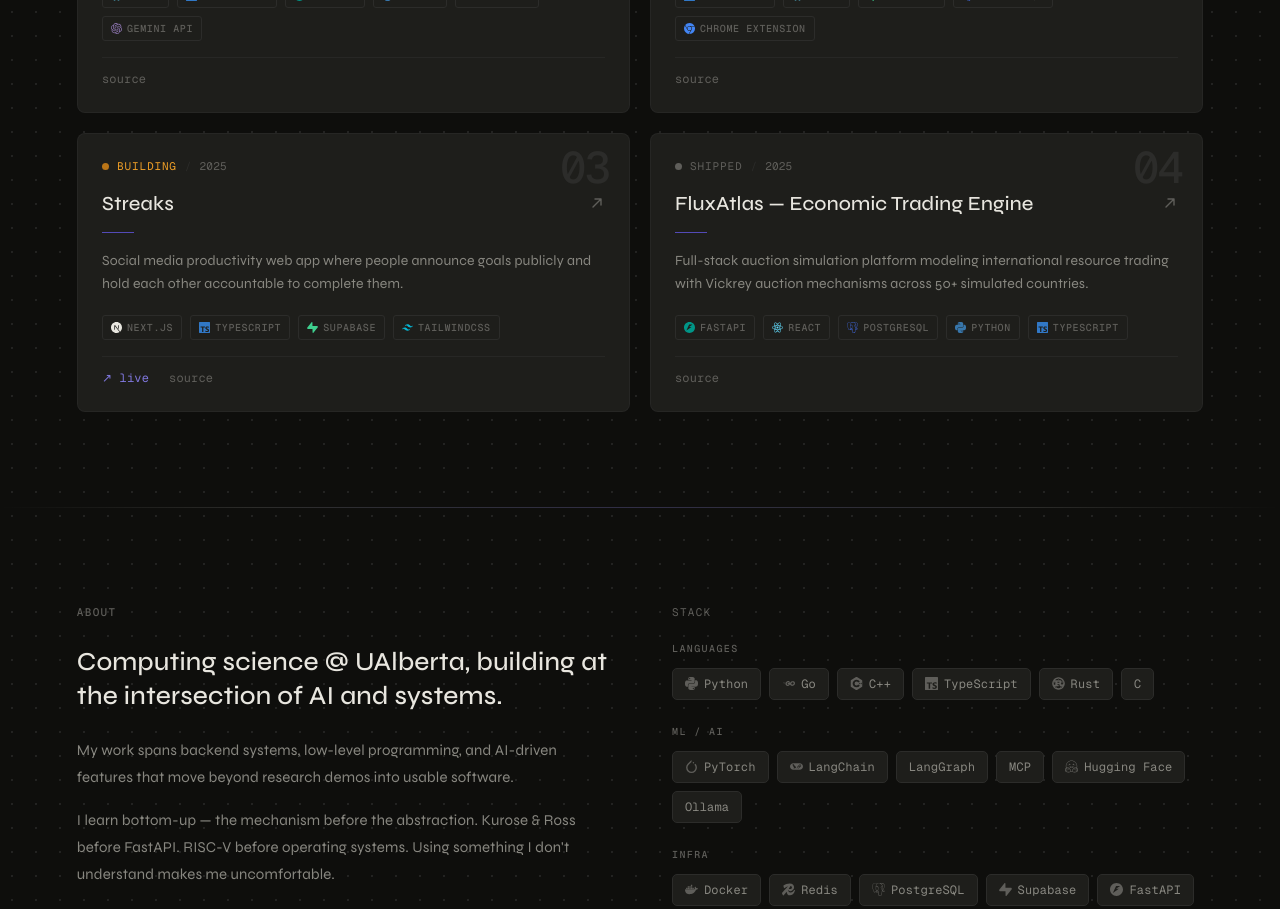
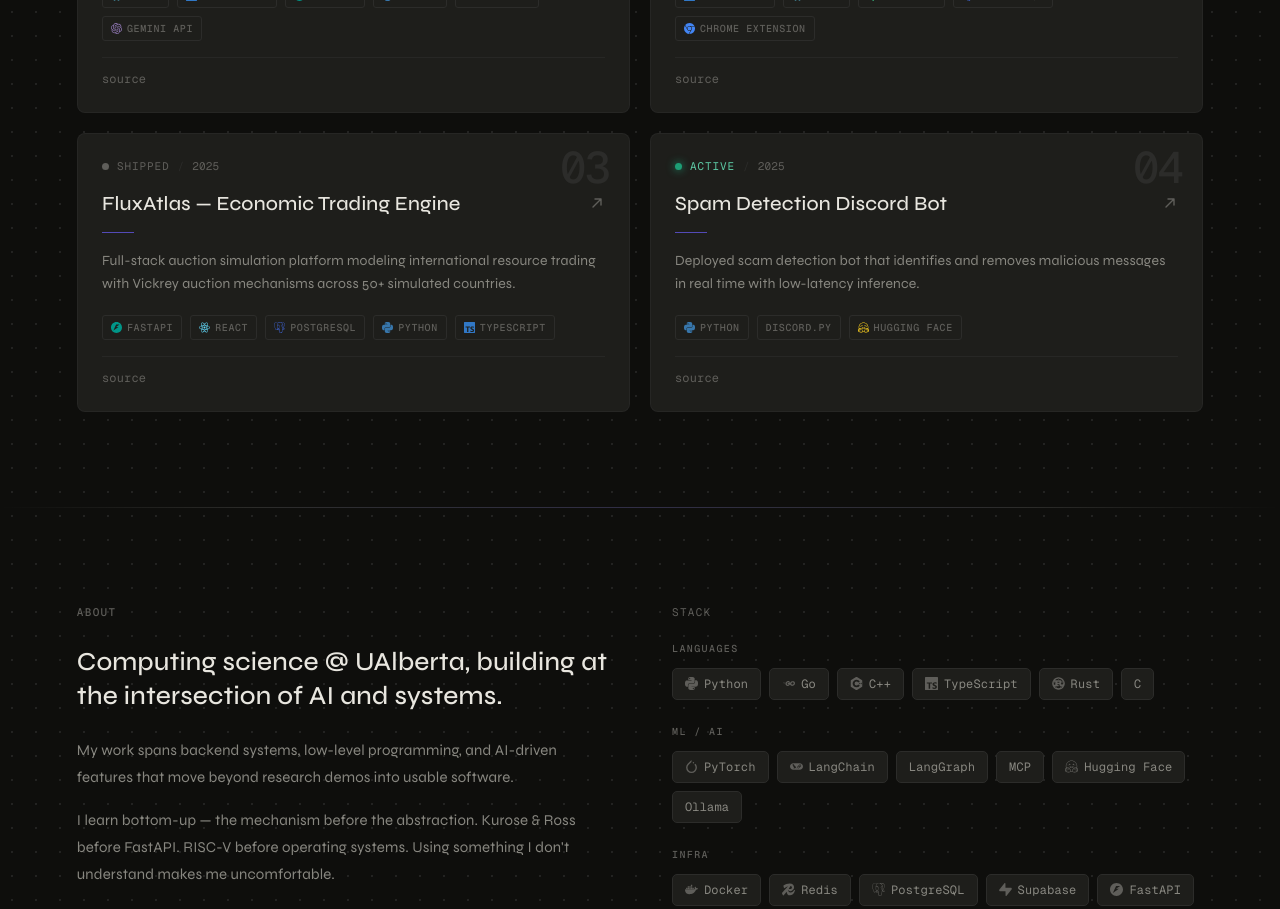
Before and after one commit to Sashreek007/Portfolio-website, a Next.js app: page / in a window 1280 px wide. Shown: the part 1200-2109 px from the top of the page. Built offline with nearby package versions, Linux system fonts and the light colour scheme; no server answers; the database is empty.

Commit message:
Remove Streaks from project data
Delete the Streaks project from fallback and seeded project lists, and add a migration so existing Supabase data drops it and closes the sort-order gap.

```diff
--- a/src/app/(site)/page.tsx
+++ b/src/app/(site)/page.tsx
@@ -51,22 +51,6 @@ const SEED_BEST: Project[] = [
     sort_order: 1,
   },
   {
-    id: "3",
-    name: "Streaks",
-    description:
-      "Social media productivity web app where people announce goals publicly and hold each other accountable to complete them.",
-    github_url: "https://github.com/Sashreek007/Streaks",
-    demo_url: "https://streaks-cult-mode.vercel.app/dashboard",
-    image_url: null,
-    video_url: null,
-    stack: ["Next.js", "TypeScript", "Supabase", "TailwindCSS"],
-    status: "building",
-    year: 2025,
-    is_best: true,
-    is_current: true,
-    sort_order: 2,
-  },
-  {
     id: "4",
     name: "FluxAtlas — Economic Trading Engine",
     description:
@@ -77,6 +61,22 @@ const SEED_BEST: Project[] = [
     video_url: null,
     stack: ["FastAPI", "React", "PostgreSQL", "Python", "TypeScript"],
     status: "shipped",
+    year: 2025,
+    is_best: true,
+    is_current: false,
+    sort_order: 2,
+  },
+  {
+    id: "5",
+    name: "Spam Detection Discord Bot",
+    description:
+      "Deployed scam detection bot that identifies and removes malicious messages in real time with low-latency inference.",
+    github_url: "https://github.com/UndergraduateArtificialIntelligenceClub/Spam-Detection-Discord-Bot",
+    demo_url: null,
+    image_url: null,
+    video_url: null,
+    stack: ["Python", "Discord.py", "Hugging Face"],
+    status: "active",
     year: 2025,
     is_best: true,
     is_current: false,
--- a/src/app/(site)/work/page.tsx
+++ b/src/app/(site)/work/page.tsx
@@ -37,22 +37,6 @@ const SEED_PROJECTS: Project[] = [
     sort_order: 1,
   },
   {
-    id: "3",
-    name: "Streaks",
-    description:
-      "Social media productivity web app where people announce goals publicly and hold each other accountable to complete them.",
-    github_url: "https://github.com/Sashreek007/Streaks",
-    demo_url: "https://streaks-cult-mode.vercel.app/dashboard",
-    image_url: null,
-    video_url: null,
-    stack: ["Next.js", "TypeScript", "Supabase", "TailwindCSS"],
-    status: "building",
-    year: 2025,
-    is_best: true,
-    is_current: true,
-    sort_order: 2,
-  },
-  {
     id: "4",
     name: "FluxAtlas — Economic Trading Engine",
     description:
@@ -66,7 +50,7 @@ const SEED_PROJECTS: Project[] = [
     year: 2025,
     is_best: true,
     is_current: false,
-    sort_order: 3,
+    sort_order: 2,
   },
   {
     id: "5",
@@ -82,7 +66,7 @@ const SEED_PROJECTS: Project[] = [
     year: 2025,
     is_best: true,
     is_current: false,
-    sort_order: 4,
+    sort_order: 3,
   },
   {
     id: "6",
@@ -98,7 +82,7 @@ const SEED_PROJECTS: Project[] = [
     year: 2024,
     is_best: true,
     is_current: false,
-    sort_order: 5,
+    sort_order: 4,
   },
   {
     id: "7",
@@ -114,7 +98,7 @@ const SEED_PROJECTS: Project[] = [
     year: 2024,
     is_best: false,
     is_current: false,
-    sort_order: 6,
+    sort_order: 5,
   },
   {
     id: "8",
@@ -130,7 +114,7 @@ const SEED_PROJECTS: Project[] = [
     year: 2025,
     is_best: false,
     is_current: true,
-    sort_order: 7,
+    sort_order: 6,
   },
 ];
 
```
Also changed, not shown: 2 other files (tests, documents, lock files or other folders).
